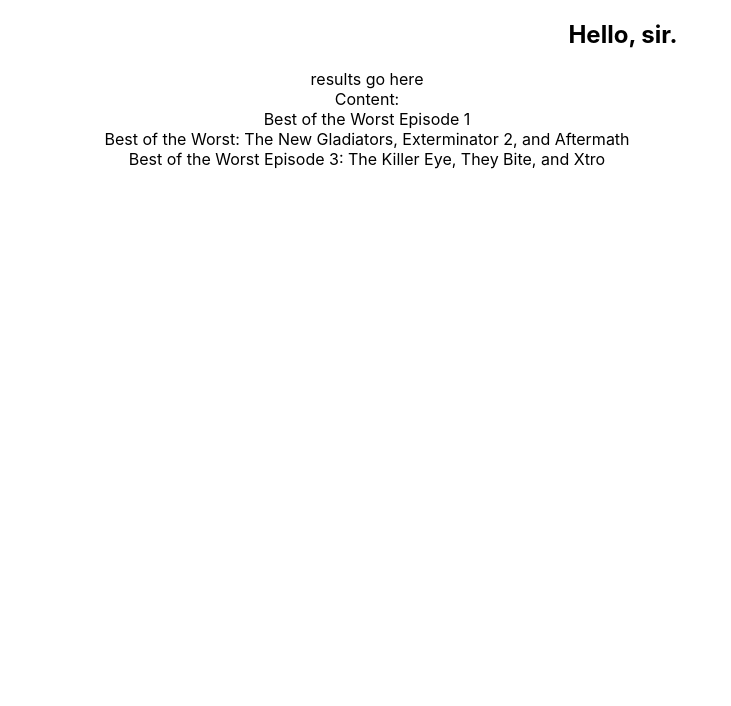
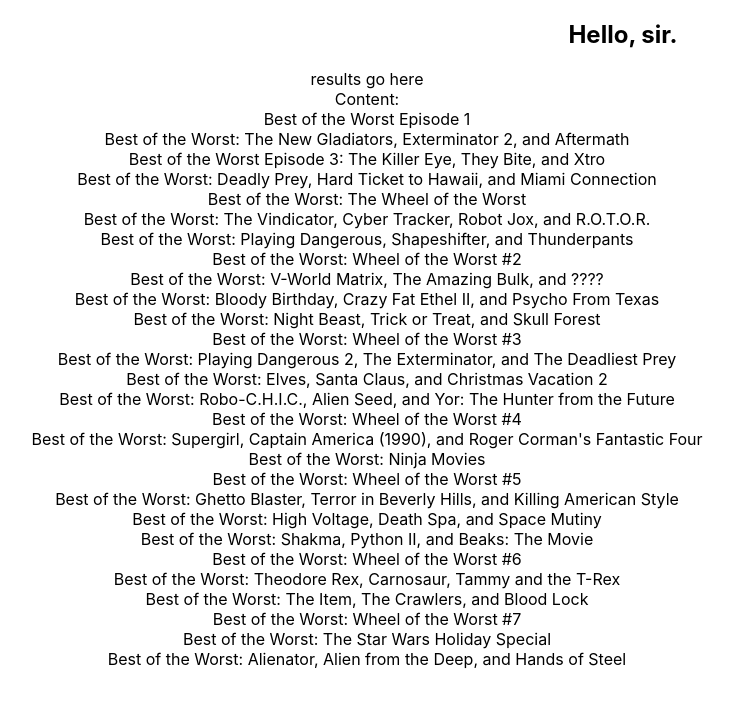
Before and after one commit to mprtcz/RLMPicker, a React (Create React App) app: page / in a window 1280 px wide. Shown: the top 706 px of the page, without its empty margins (17-748 px from the left). Built offline with nearby package versions, Linux system fonts and the light colour scheme.

Commit message:
Added more details to data.

```diff
--- a/src/components/Page.js
+++ b/src/components/Page.js
@@ -1,4 +1,4 @@
-import { data } from "data/data";
+import { data } from "data/new-data";
 import { searchData } from "functions/searchData";
 import React, { useEffect, useState } from "react";
 import MultiselectFilter from "./MultiselectFilter";
--- a/src/data/new-data.js
+++ b/src/data/new-data.js
@@ -4,9 +4,9 @@ export const data = [
   {
     id: "1",
 
-    episodeName: "",
-    url: "",
-    members: [],
+    episodeName: "Best of the Worst Episode 1",
+    url: "https://www.youtube.com/watch?v=q6TY-nBkxqY",
+    members: [Members.JAY, Members.JESS, Members.JOSH, Members.MIKE],
     guests: [],
     subtitle: "Action Movies",
     releaseDate: 1358463600000,
@@ -36,9 +36,10 @@ export const data = [
   {
     id: "2",
 
-    episodeName: "",
-    url: "",
-    members: [],
+    episodeName:
+      "Best of the Worst: The New Gladiators, Exterminator 2, and Aftermath",
+    url: "https://www.youtube.com/watch?v=cnDJa_HZVP0",
+    members: [Members.JAY, Members.RICH, Members.JOSH, Members.JACK],
     guests: [],
     subtitle: "Future Dystopian Movies",
     releaseDate: 1359673200000,
@@ -69,9 +70,10 @@ export const data = [
   {
     id: "3",
 
-    episodeName: "",
-    url: "",
-    members: [],
+    episodeName:
+      "Best of the Worst Episode 3: The Killer Eye, They Bite, and Xtro",
+    url: "https://www.youtube.com/watch?v=vcBkm1nOI5k",
+    members: [Members.JESS, Members.MIKE, Members.JOSH, Members.JACK],
     guests: [],
     subtitle: "Three Bewb-filled Creature Features",
     releaseDate: 1360710000000,
@@ -100,9 +102,10 @@ export const data = [
   },
   {
     id: "4",
-    episodeName: "",
-    url: "",
-    members: [],
+    episodeName:
+      "Best of the Worst: Deadly Prey, Hard Ticket to Hawaii, and Miami Connection",
+    url: "https://www.youtube.com/watch?v=mbWTthXfdBc",
+    members: [Members.RICH, Members.JAY, Members.JOSH, Members.JACK],
     guests: [],
     subtitle: "Warm Climes",
     releaseDate: 1364079600000,
@@ -133,9 +136,9 @@ export const data = [
   {
     id: "5",
 
-    episodeName: "",
-    url: "",
-    members: [],
+    episodeName: "Best of the Worst: The Wheel of the Worst",
+    url: "https://www.youtube.com/watch?v=JkWk_chVcJk",
+    members: [Members.JESS, Members.MIKE, Members.RICH, Members.JAY],
     guests: [],
     subtitle: "The Wheel of the Worst 1",
     releaseDate: 1367272800000,
@@ -165,13 +168,13 @@ export const data = [
   },
   {
     id: "6",
-
-    episodeName: "",
-    url: "",
-    members: [],
-    guests: ["May 16", "2013"],
+    episodeName:
+      "Best of the Worst: The Vindicator, Cyber Tracker, Robot Jox, and R.O.T.O.R.",
+    url: "https://www.youtube.com/watch?v=s76vZATqLrE",
+    members: [Members.JACK, Members.RICH, Members.JOSH, Members.JAY],
+    guests: [],
     subtitle: "Robot Movies",
-    releaseDate: null,
+    releaseDate: 1368662400000,
     editors: "Jay Bauman",
     description:
       "An attempt to watch some bad robot movies nearly ends in failure.",
@@ -204,10 +207,10 @@ export const data = [
   },
   {
     id: "7",
-
-    episodeName: "",
-    url: "",
-    members: [],
+    episodeName:
+      "Best of the Worst: Playing Dangerous, Shapeshifter, and Thunderpants",
+    url: "https://www.youtube.com/watch?v=WGI-BKctOK8",
+    members: [Members.MIKE, Members.JESS, Members.RICH, Members.JAY],
     guests: [],
     subtitle: "Stupid Kids Movies",
     releaseDate: 1369692000000,
@@ -237,10 +240,9 @@ export const data = [
   },
   {
     id: "8",
-
-    episodeName: "",
-    url: "",
-    members: [],
+    episodeName: "Best of the Worst: Wheel of the Worst #2",
+    url: "https://www.youtube.com/watch?v=7Kf00CUxMto",
+    members: [Members.MIKE, Members.RICH, Members.JOSH, Members.JACK],
     guests: [],
     subtitle: "Wheel of the Worst 2",
     releaseDate: 1375912800000,
@@ -270,10 +272,10 @@ export const data = [
   },
   {
     id: "9",
-
-    episodeName: "",
-    url: "",
-    members: [],
+    episodeName:
+      "Best of the Worst: V-World Matrix, The Amazing Bulk, and ????",
+    url: "https://www.youtube.com/watch?v=o4HOlhADlZo",
+    members: [Members.MIKE, Members.JAY, Members.RICH],
     guests: ["Colin Cunningham"],
     subtitle: "Visual Effects Driven Turds",
     releaseDate: 1377640800000,
@@ -303,10 +305,10 @@ export const data = [
   },
   {
     id: "10",
-
-    episodeName: "",
-    url: "",
-    members: [],
+    episodeName:
+      "Best of the Worst: Bloody Birthday, Crazy Fat Ethel II, and Psycho From Texas",
+    url: "https://www.youtube.com/watch?v=x94zXO02VPU",
+    members: [Members.JAY, Members.MIKE, Members.JACK],
     guests: ["Gillian Bellinger"],
     subtitle: "Slasher Flicks",
     releaseDate: 1379455200000,
@@ -336,10 +338,10 @@ export const data = [
   },
   {
     id: "11",
-
-    episodeName: "",
-    url: "",
-    members: [],
+    episodeName:
+      "Best of the Worst: Night Beast, Trick or Treat, and Skull Forest",
+    url: "https://www.youtube.com/watch?v=J7eSdXLmj9A",
+    members: [Members.JACK, Members.MIKE, Members.RICH, Members.JAY],
     guests: [],
     subtitle: "Halloween Episode",
     releaseDate: 1383174000000,
@@ -369,10 +371,9 @@ export const data = [
   },
   {
     id: "12",
-
-    episodeName: "",
-    url: "",
-    members: [],
+    episodeName: "Best of the Worst: Wheel of the Worst #3",
+    url: "https://www.youtube.com/watch?v=5fkjMstO-t0",
+    members: [Members.JAY, Members.RICH, Members.MIKE, Members.JESS],
     guests: [],
     subtitle: "Wheel of the Worst 3",
     releaseDate: 1385074800000,
@@ -402,13 +403,13 @@ export const data = [
   },
   {
     id: "13",
-
-    episodeName: "",
-    url: "",
-    members: [],
-    guests: ["November 30", "2013"],
+    episodeName:
+      "Best of the Worst: Playing Dangerous 2, The Exterminator, and The Deadliest Prey",
+    url: "youtube.com/watch?v=kdGfGjusufo",
+    members: [Members.JACK, Members.JAY, Members.RICH, Members.JOSH],
+    guests: [],
     subtitle: "Sequel Episode",
-    releaseDate: null,
+    releaseDate: 1385769600000,
     editors: "Jay Bauman",
     description:
       "To get a sense of the complete story, the gang watches the sequels to previously reviewed movies.",
@@ -435,10 +436,10 @@ export const data = [
   },
   {
     id: "14",
-
-    episodeName: "",
-    url: "",
-    members: [],
+    episodeName:
+      "Best of the Worst: Elves, Santa Claus, and Christmas Vacation 2",
+    url: "https://www.youtube.com/watch?v=3plH6M1LadY",
+    members: [Members.JESS, Members.RICH, Members.JACK, Members.MIKE],
     guests: [],
     subtitle: "Christmas Special",
     releaseDate: 1387753200000,
@@ -469,9 +470,10 @@ export const data = [
   {
     id: "15",
 
-    episodeName: "",
-    url: "",
-    members: [],
+    episodeName:
+      "Best of the Worst: Robo-C.H.I.C., Alien Seed, and Yor: The Hunter from the Future",
+    url: "https://www.youtube.com/watch?v=Hb_VwaOT4QQ",
+    members: [Members.JAY, Members.MIKE, Members.RICH, Members.JOSH],
     guests: [],
     subtitle: "Otherworldly Sci-fi Movies",
     releaseDate: 1390950000000,
@@ -502,12 +504,12 @@ export const data = [
   {
     id: "16",
 
-    episodeName: "",
-    url: "",
-    members: [],
-    guests: ["February 28", "2014"],
+    episodeName: "Best of the Worst: Wheel of the Worst #4",
+    url: "https://www.youtube.com/watch?v=kakU6kQDmU4",
+    members: [Members.JAY, Members.RICH, Members.JESS, Members.MIKE],
+    guests: [],
     subtitle: "Wheel of the Worst 4",
-    releaseDate: null,
+    releaseDate: 1392336000000,
     editors: "Mike Stoklasa",
     description:
       "In the fourth installment of Wheel of the Worst, the gang drudges through another set of terrible videos.",
@@ -541,10 +543,10 @@ export const data = [
   },
   {
     id: "17",
-
-    episodeName: "",
-    url: "",
-    members: [],
+    episodeName:
+      "Best of the Worst: Supergirl, Captain America (1990), and Roger Corman's Fantastic Four",
+    url: "youtube.com/watch?v=d-O_RzwrZPw",
+    members: [Members.JACK, Members.JAY, Members.RICH, Members.JOSH],
     guests: [],
     subtitle: "Superhero Movies",
     releaseDate: 1394319600000,
@@ -574,10 +576,9 @@ export const data = [
   },
   {
     id: "18",
-
-    episodeName: "",
-    url: "",
-    members: [],
+    episodeName: "Best of the Worst: Ninja Movies",
+    url: "https://www.youtube.com/watch?v=ZERv4Q92vXA",
+    members: [Members.JAY, Members.MIKE, Members.RICH],
     guests: ["Len Kabasinski"],
     subtitle: "Ninja Movies!",
     releaseDate: 1398981600000,
@@ -607,10 +608,9 @@ export const data = [
   },
   {
     id: "19",
-
-    episodeName: "",
-    url: "",
-    members: [],
+    episodeName: "Best of the Worst: Wheel of the Worst #5",
+    url: "https://www.youtube.com/watch?v=ceUSZBMeREY",
+    members: [Members.MIKE, Members.JAY, Members.RICH, Members.JACK],
     guests: [],
     subtitle: "Wheel of the Worst 5",
     releaseDate: 1401746400000,
@@ -639,10 +639,10 @@ export const data = [
   },
   {
     id: "20",
-
-    episodeName: "",
-    url: "",
-    members: [],
+    episodeName:
+      "Best of the Worst: Ghetto Blaster, Terror in Beverly Hills, and Killing American Style",
+    url: "https://www.youtube.com/watch?v=AND1YZSp6YI",
+    members: [Members.RICH, Members.JAY],
     guests: ["Colin Cunningham", "Jim Maxwell"],
     subtitle: "American Action Movies",
     releaseDate: 1404338400000,
@@ -672,10 +672,9 @@ export const data = [
   },
   {
     id: "21",
-
-    episodeName: "",
-    url: "",
-    members: [],
+    episodeName: "Best of the Worst: High Voltage, Death Spa, and Space Mutiny",
+    url: "https://www.youtube.com/watch?v=6pgbB9ORqRg",
+    members: [Members.JAY, Members.MIKE, Members.RICH, Members.JOSH],
     guests: [],
     subtitle: "Battle of the Genres",
     releaseDate: 1406757600000,
@@ -705,10 +704,9 @@ export const data = [
   },
   {
     id: "22",
-
-    episodeName: "",
-    url: "",
-    members: [],
+    episodeName: "Best of the Worst: Shakma, Python II, and Beaks: The Movie",
+    url: "https://www.youtube.com/watch?v=QAzZceRTmpc",
+    members: [Members.JACK, Members.JAY, Members.RICH, Members.MIKE],
     guests: [],
     subtitle: "When Animals Attack!!!",
     releaseDate: 1409090400000,
@@ -737,10 +735,9 @@ export const data = [
   },
   {
     id: "23",
-
-    episodeName: "",
-    url: "",
-    members: [],
+    episodeName: "Best of the Worst: Wheel of the Worst #6",
+    url: "https://www.youtube.com/watch?v=aA2Z16QiNsE",
+    members: [Members.MIKE, Members.JESS],
     guests: ["Colin Cunningham", "Jim Maxwell"],
     subtitle: "Wheel of the Worst 6",
     releaseDate: 1410991200000,
@@ -770,10 +767,10 @@ export const data = [
   },
   {
     id: "24",
-
-    episodeName: "",
-    url: "",
-    members: [],
+    episodeName:
+      "Best of the Worst: Theodore Rex, Carnosaur, Tammy and the T-Rex",
+    url: "https://www.youtube.com/watch?v=t4pJL1eAh00",
+    members: [Members.JOSH, Members.RICH, Members.JACK, Members.JAY],
     guests: [],
     subtitle: "Dinosaur Movies!",
     releaseDate: 1412460000000,
@@ -802,10 +799,9 @@ export const data = [
   },
   {
     id: "25",
-
-    episodeName: "",
-    url: "",
-    members: [],
+    episodeName: "Best of the Worst: The Item, The Crawlers, and Blood Lock",
+    url: "https://www.youtube.com/watch?v=n747ktceuwI",
+    members: [Members.JESS, Members.JOSH, Members.MIKE, Members.JAY],
     guests: [],
     subtitle: "Halloween Spooktacular!!!",
     releaseDate: 1414623600000,
@@ -836,10 +832,10 @@ export const data = [
   {
     id: "26",
 
-    episodeName: "",
-    url: "",
-    members: [],
-    guests: [],
+    episodeName: "Best of the Worst: Wheel of the Worst #7",
+    url: "https://www.youtube.com/watch?v=wZFuyATj5EI",
+    members: [Members.MIKE, Members.JAY, Members.RICH],
+    guests: ["Freddie Williams"],
     subtitle: "Wheel of the Worst 7",
     releaseDate: 1418860800,
     editors: "Mike Stoklasa",
@@ -874,10 +870,9 @@ export const data = [
   },
   {
     id: "27",
-
-    episodeName: "",
-    url: "",
-    members: [],
+    episodeName: "Best of the Worst: The Star Wars Holiday Special",
+    url: "https://www.youtube.com/watch?v=_CtUd0yuYN4",
+    members: [Members.MIKE, Members.JACK, Members.RICH, Members.JAY],
     guests: [],
     subtitle: "The Star Wars Holiday Special (1978, Color, CBS)",
     releaseDate: 1419462000000,
@@ -895,10 +890,10 @@ export const data = [
   },
   {
     id: "28",
-
-    episodeName: "",
-    url: "",
-    members: [],
+    episodeName:
+      "Best of the Worst: Alienator, Alien from the Deep, and Hands of Steel",
+    url: "https://www.youtube.com/watch?v=z5PnYARAyUw",
+    members: [Members.RICH, Members.MIKE, Members.JACK, Members.JAY],
     guests: [],
     subtitle: "Weird Things on the Left Arm Sci-Fi-Extravaganza!!!",
     releaseDate: 1392678000000,
```
